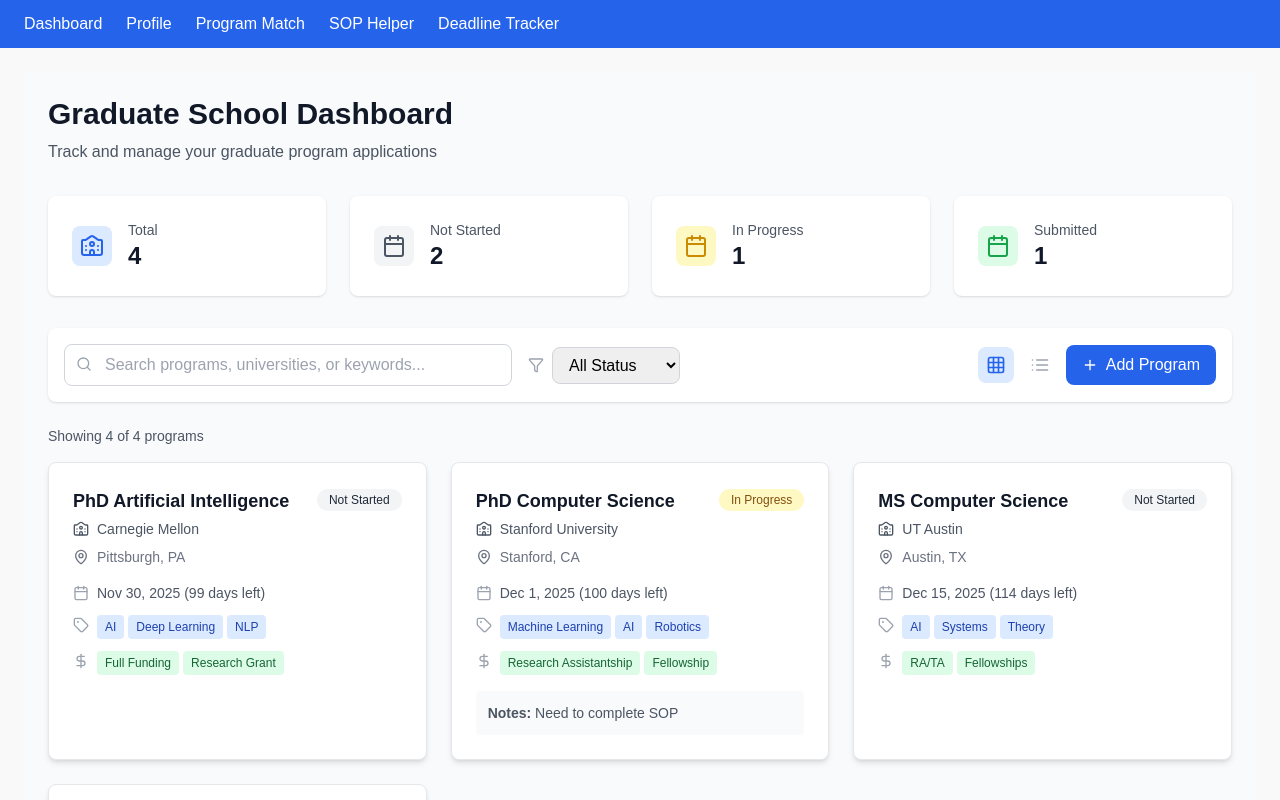
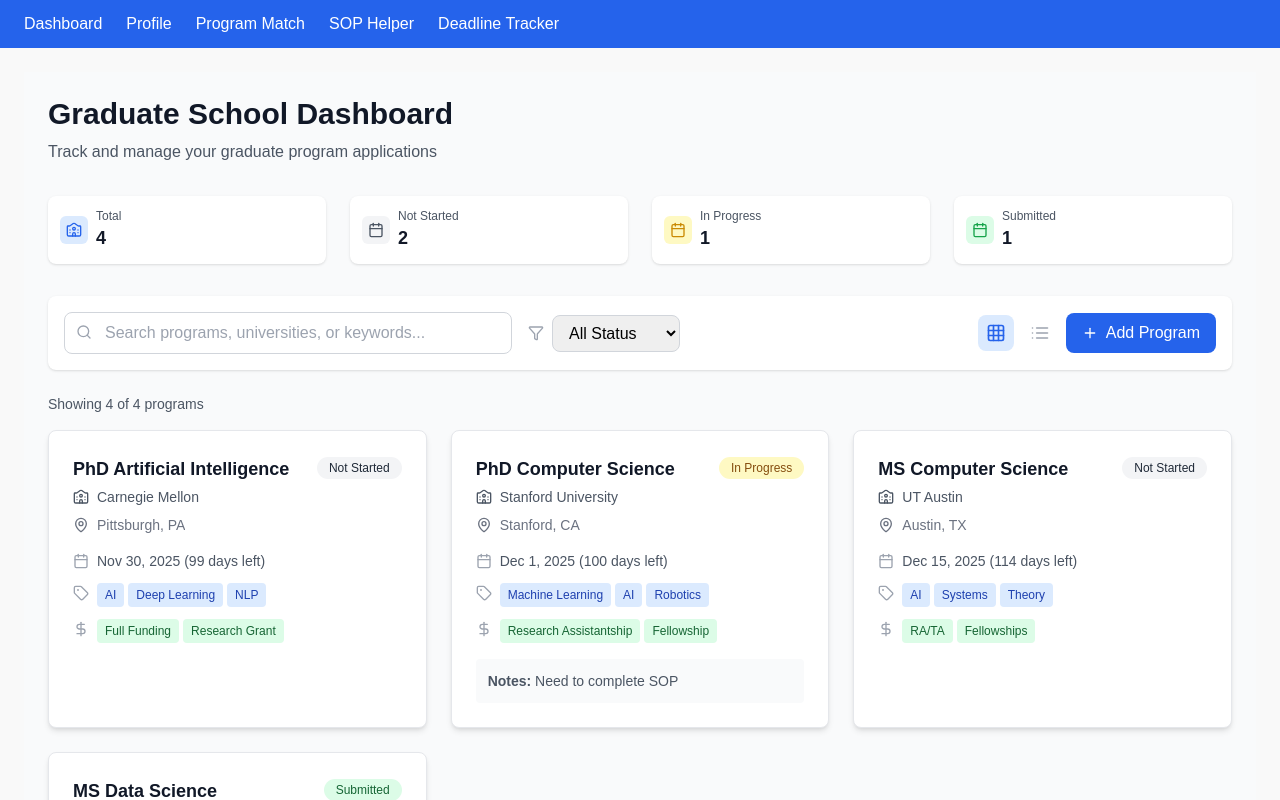
Before and after one commit to MagretAdekunle/GraduateApplicationTracker, a Next.js app in the folder frontend/: page /dashboard in a window 1280 px wide. Shown: the top 800 px of the page. Built offline with nearby package versions, Linux system fonts and the light colour scheme.

Commit message:
Updated specks of Dashboards

```diff
--- a/frontend/pages/dashboard.js
+++ b/frontend/pages/dashboard.js
@@ -1,7 +1,7 @@
 import React, { useState } from 'react';
 import { Calendar, MapPin, DollarSign, Tag, University, List, Grid, Plus, Search, Filter } from 'lucide-react';
 
-// Sample data - replace with your actual data source
+// Sample data - replace API/ Database
 const samplePrograms = [
   {
     id: 1,
@@ -82,6 +82,7 @@ function ProgramCard({ program }) {
       isOverdue ? 'border-red-300' : isUrgent ? 'border-yellow-300' : 'border-gray-200'
     }`}>
       <div className="p-4 sm:p-6">
+        {/* Program & University */}
         <div className="flex flex-col sm:flex-row justify-between items-start mb-4 gap-3">
           <div className="flex-1 min-w-0">
             <h3 className="text-base sm:text-lg font-semibold text-gray-900 mb-1 truncate pr-2">{program.name}</h3>
@@ -94,6 +95,7 @@ function ProgramCard({ program }) {
               <span className="truncate">{program.location}</span>
             </div>
           </div>
+           {/* Status */}
           <div className="flex-shrink-0">
             <span className={`px-2 sm:px-3 py-1 rounded-full text-xs font-medium whitespace-nowrap ${statusColors[program.status]}`}>
               {program.status}
@@ -102,6 +104,7 @@ function ProgramCard({ program }) {
         </div>
 
         <div className="space-y-3">
+          {/* Keywords */}
           <div className="flex items-center">
             <Calendar className="w-4 h-4 mr-2 text-gray-400 flex-shrink-0" />
             <span className={`text-xs sm:text-sm ${isOverdue ? 'text-red-600 font-medium' : isUrgent ? 'text-yellow-600 font-medium' : 'text-gray-600'}`}>
@@ -112,6 +115,7 @@ function ProgramCard({ program }) {
             </span>
           </div>
 
+          {/* Keywords */}
           <div className="flex items-start">
             <Tag className="w-4 h-4 mr-2 text-gray-400 mt-0.5 flex-shrink-0" />
             <div className="flex flex-wrap gap-1 min-w-0">
@@ -123,6 +127,7 @@ function ProgramCard({ program }) {
             </div>
           </div>
 
+          {/* Funding */}
           <div className="flex items-start">
             <DollarSign className="w-4 h-4 mr-2 text-gray-400 mt-0.5 flex-shrink-0" />
             <div className="flex flex-wrap gap-1 min-w-0">
@@ -135,6 +140,7 @@ function ProgramCard({ program }) {
           </div>
         </div>
 
+        {/* Notes */}
         {program.notes && (
           <div className="mt-4 p-3 bg-gray-50 rounded text-xs sm:text-sm text-gray-600">
             <strong>Notes:</strong> {program.notes}
@@ -155,18 +161,22 @@ function ProgramListItem({ program }) {
       isOverdue ? 'border-red-300' : isUrgent ? 'border-yellow-300' : 'border-gray-200'
     }`}>
       {/* Mobile Stack Layout */}
-      <div className="sm:hidden space-y-3">
+      <div className="sm:hidden space-y-2">
+        {/* Program & University  | Location */}
         <div className="flex items-start justify-between">
           <div className="flex-1 min-w-0">
             <h3 className="font-medium text-gray-900 text-sm">{program.name}</h3>
             <p className="text-xs text-gray-600">{program.university}</p>
             <p className="text-xs text-gray-500">{program.location}</p>
           </div>
+
+          {/* Status */}
           <span className={`px-2 py-0.5 rounded-full text-xs font-medium whitespace-nowrap ml-2 ${statusColors[program.status]}`}>
             {program.status}
           </span>
         </div>
 
+        {/* Deadline */}
         <div className={`text-xs ${isOverdue ? 'text-red-600 font-medium' : isUrgent ? 'text-yellow-600 font-medium' : 'text-gray-600'}`}>
           <div className="flex items-center">
             <Calendar className="w-3 h-3 mr-1" />
@@ -177,6 +187,7 @@ function ProgramListItem({ program }) {
           </div>
         </div>
 
+        {/* Keywords*/}
         <div className="space-y-2">
           <div className="flex flex-wrap gap-1">
             {program.keywords.slice(0, 4).map((keyword, index) => (
@@ -189,6 +200,7 @@ function ProgramListItem({ program }) {
             )}
           </div>
 
+          {/*Funding */}
           <div className="flex flex-wrap gap-1">
             {program.funding.slice(0, 3).map((fund, index) => (
               <span key={index} className="px-1.5 py-0.5 bg-green-100 text-green-800 text-xs rounded">
@@ -308,50 +320,50 @@ export default function Dashboard() {
 
         {/* Stats Cards */}
         <div className="grid grid-cols-2 lg:grid-cols-4 gap-3 sm:gap-4 lg:gap-6 mb-6 sm:mb-8">
-          <div className="bg-white rounded-lg shadow p-3 sm:p-4 lg:p-6">
+          <div className="bg-white rounded-lg shadow p-2 sm:p-3">
             <div className="flex items-center">
-              <div className="p-2 bg-blue-100 rounded-lg">
-                <University className="w-4 h-4 sm:w-5 sm:h-5 lg:w-6 lg:h-6 text-blue-600" />
+              <div className="p-1 sm:p-1.5 bg-blue-100 rounded-md">
+                <University className="w-3 h-3 sm:w-4 sm:h-4 text-blue-600" />
               </div>
-              <div className="ml-3 sm:ml-4 min-w-0">
-                <p className="text-xs sm:text-sm font-medium text-gray-600 truncate">Total</p>
-                <p className="text-lg sm:text-xl lg:text-2xl font-semibold text-gray-900">{stats.total}</p>
+              <div className="ml-2 min-w-0">
+                <p className="text-xs font-medium text-gray-600 truncate">Total</p>
+                <p className="text-base sm:text-lg font-semibold text-gray-900">{stats.total}</p>
               </div>
             </div>
           </div>
 
-          <div className="bg-white rounded-lg shadow p-3 sm:p-4 lg:p-6">
+          <div className="bg-white rounded-lg shadow p-2 sm:p-3">
             <div className="flex items-center">
-              <div className="p-2 bg-gray-100 rounded-lg">
-                <Calendar className="w-4 h-4 sm:w-5 sm:h-5 lg:w-6 lg:h-6 text-gray-600" />
+              <div className="p-1 sm:p-1.5 bg-gray-100 rounded-md">
+                <Calendar className="w-3 h-3 sm:w-4 sm:h-4 text-gray-600" />
               </div>
-              <div className="ml-3 sm:ml-4 min-w-0">
-                <p className="text-xs sm:text-sm font-medium text-gray-600 truncate">Not Started</p>
-                <p className="text-lg sm:text-xl lg:text-2xl font-semibold text-gray-900">{stats.notStarted}</p>
+              <div className="ml-2 min-w-0">
+                <p className="text-xs font-medium text-gray-600 truncate">Not Started</p>
+                <p className="text-base sm:text-lg font-semibold text-gray-900">{stats.notStarted}</p>
               </div>
             </div>
           </div>
 
-          <div className="bg-white rounded-lg shadow p-3 sm:p-4 lg:p-6">
+          <div className="bg-white rounded-lg shadow p-2 sm:p-3">
             <div className="flex items-center">
-              <div className="p-2 bg-yellow-100 rounded-lg">
-                <Calendar className="w-4 h-4 sm:w-5 sm:h-5 lg:w-6 lg:h-6 text-yellow-600" />
+              <div className="p-1 sm:p-1.5 bg-yellow-100 rounded-md">
+                <Calendar className="w-3 h-3 sm:w-4 sm:h-4 text-yellow-600" />
               </div>
-              <div className="ml-3 sm:ml-4 min-w-0">
-                <p className="text-xs sm:text-sm font-medium text-gray-600 truncate">In Progress</p>
-                <p className="text-lg sm:text-xl lg:text-2xl font-semibold text-gray-900">{stats.inProgress}</p>
+              <div className="ml-2 min-w-0">
+                <p className="text-xs font-medium text-gray-600 truncate">In Progress</p>
+                <p className="text-base sm:text-lg font-semibold text-gray-900">{stats.inProgress}</p>
               </div>
             </div>
           </div>
 
-          <div className="bg-white rounded-lg shadow p-3 sm:p-4 lg:p-6">
+          <div className="bg-white rounded-lg shadow p-2 sm:p-3">
             <div className="flex items-center">
-              <div className="p-2 bg-green-100 rounded-lg">
-                <Calendar className="w-4 h-4 sm:w-5 sm:h-5 lg:w-6 lg:h-6 text-green-600" />
+              <div className="p-1 sm:p-1.5 bg-green-100 rounded-md">
+                <Calendar className="w-3 h-3 sm:w-4 sm:h-4 text-green-600" />
               </div>
-              <div className="ml-3 sm:ml-4 min-w-0">
-                <p className="text-xs sm:text-sm font-medium text-gray-600 truncate">Submitted</p>
-                <p className="text-lg sm:text-xl lg:text-2xl font-semibold text-gray-900">{stats.submitted}</p>
+              <div className="ml-2 min-w-0">
+                <p className="text-xs font-medium text-gray-600 truncate">Submitted</p>
+                <p className="text-base sm:text-lg font-semibold text-gray-900">{stats.submitted}</p>
               </div>
             </div>
           </div>
```
